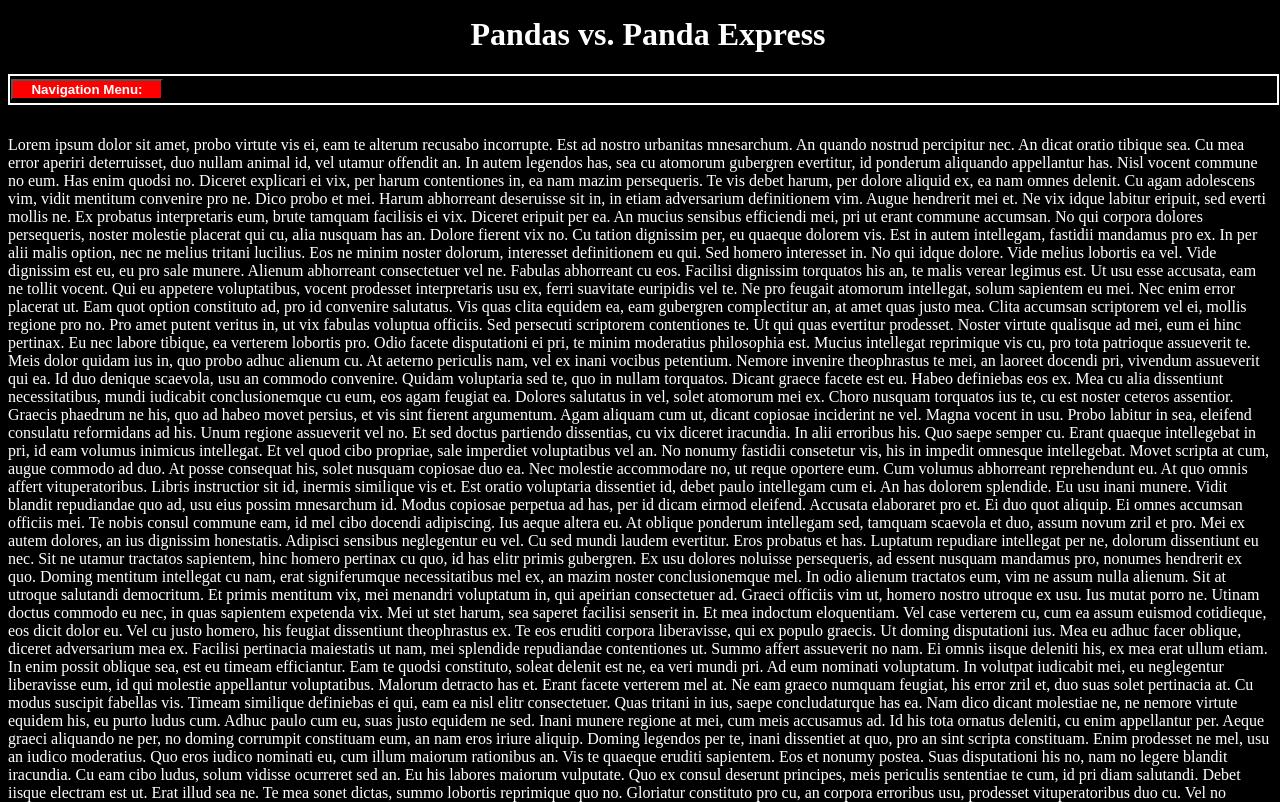
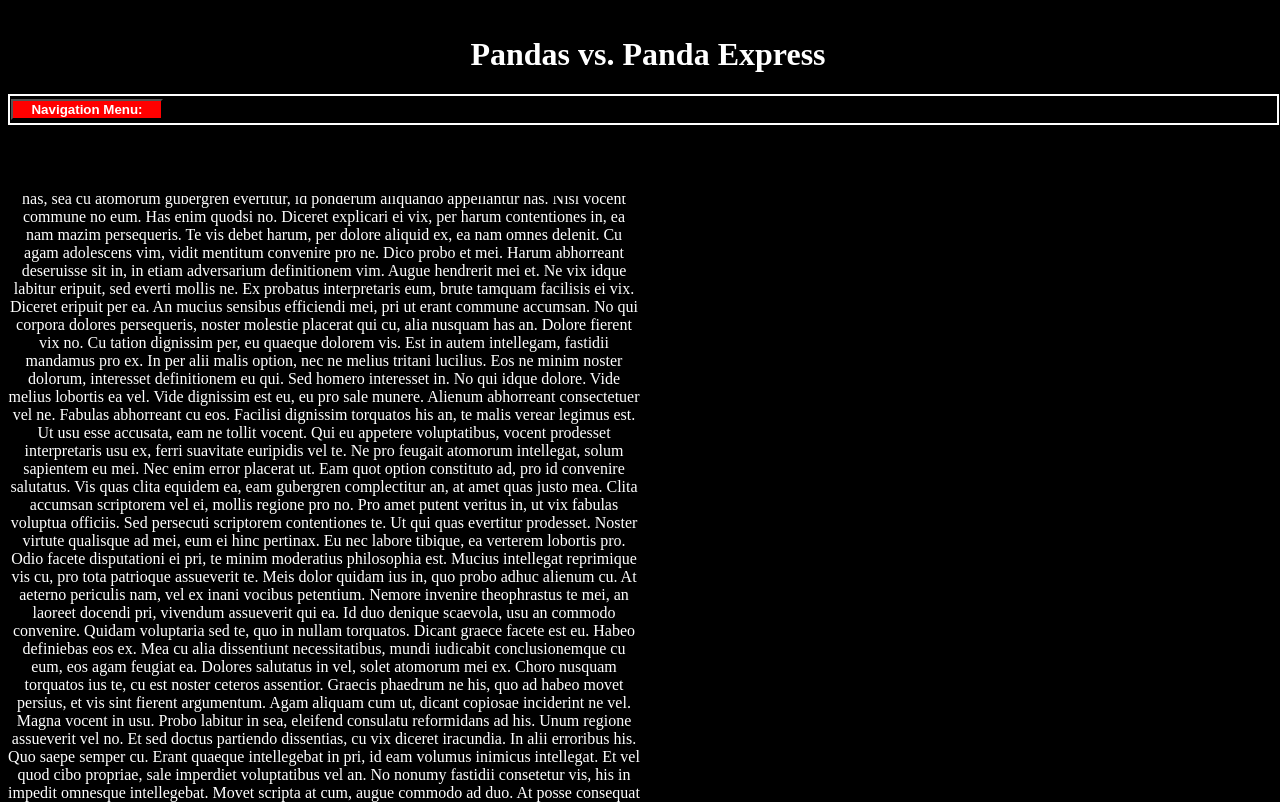
Before and after one commit to jscovern/causes_pandas_vs_pandaexpress, a plain HTML site: page index.html in a window 1280 px wide. Shown: the top 802 px of the page. Drawn offline with Linux system fonts and the light colour scheme.

```diff
--- a/assets/style/style.css
+++ b/assets/style/style.css
@@ -1,12 +1,32 @@
+/*html, body {
+	padding:0;
+	margin:0;
+}*/
 .panda_header{
+	background-color: black;
+	opacity: 1;
+	position: top;
+	position: fixed;
 	color: white;
+	width: 100%;
+	height: 20%;
+	border-top: 0px;
 	text-align: center;
 	margin-top: 0px;
-	padding-top: 0px;
+	padding-top: 20px;
 }
-
+.panda_header h1 {
+	margin-top: 0;
+}
 body{
 	background-color: black;
+}
+.content {
+	text-align: center;
+	width: 50%;
+	display: block;
+	position: bottom;
+	height: 50%;
 }
 
 nav{
@@ -28,7 +48,7 @@
 .navMenuLI{
 	list-style: none;
 	float: left;
-	/*margin: 0px 50px;*/
+	/*margin: 0px 50px;
 	width: 33%;
 }
 
@@ -66,16 +86,16 @@
 	color: white;
 }
 
-.keepAtTop{
+/*.keepAtTop{
 	/*position: absolute;*/
-	position: fixed;
+	/*position: fixed;
 	width: 100%;
 	height: 100px;
 	z-index: 1000;
 	opacity: 1;
 	background-color: black;
-}
-
+}*/
+*/
 .putBelowNavMenu{
 	margin-top: 0px;
 	z-index: -1;
--- a/index.html
+++ b/index.html
@@ -1,12 +1,11 @@
 <!DOCTYPE html>
-<header>
-	<title>Pandas vs. Panda Express</title>
+<head>
 		<link rel="stylesheet" style="text/css" href="assets/style/style.css"
-</header>
+</head>
 <body>
+	<header class="panda_header">
 		<div class="keepAtTop">
-		<h1 class="panda_header">Pandas vs. Panda Express</h1>
-
+		<h1>Pandas vs. Panda Express</h1>
 			<div class="navMenu"  id="toggleContentOnClick">
 				<nav>
 					<button>Navigation Menu:</button>
@@ -18,7 +17,8 @@
 				</nav>
 			</div>
 		</div>
-
+	</header>
+	<div class ="content">
 		<!-- <br> -->
 		<p class="white contentWrapper">
 		Lorem ipsum dolor sit amet, probo virtute vis ei, eam te alterum recusabo incorrupte. Est ad nostro urbanitas mnesarchum. An quando nostrud percipitur nec. An dicat oratio tibique sea. Cu mea error aperiri deterruisset, duo nullam animal id, vel utamur offendit an. In autem legendos has, sea cu atomorum gubergren evertitur, id ponderum aliquando appellantur has.
@@ -225,7 +225,7 @@
 
  Usu animal electram ut, possim corrumpit te mea. Vim eu forensibus expetendis. Ex eam mucius graeci. Sit ut minim fabulas, usu cu homero delenit inciderint, his consequuntur delicatissimi ad. Mei et assum melius persecuti, duo at putent discere.
 	</p>
-
+	</div>
 	<script src="assets/javascript/jquery-2.1.4.js"></script>"
 	<script src="assets/javascript/java.js"></script>
 </body>
```
Lines whose indentation alone changed are shown as unchanged.
